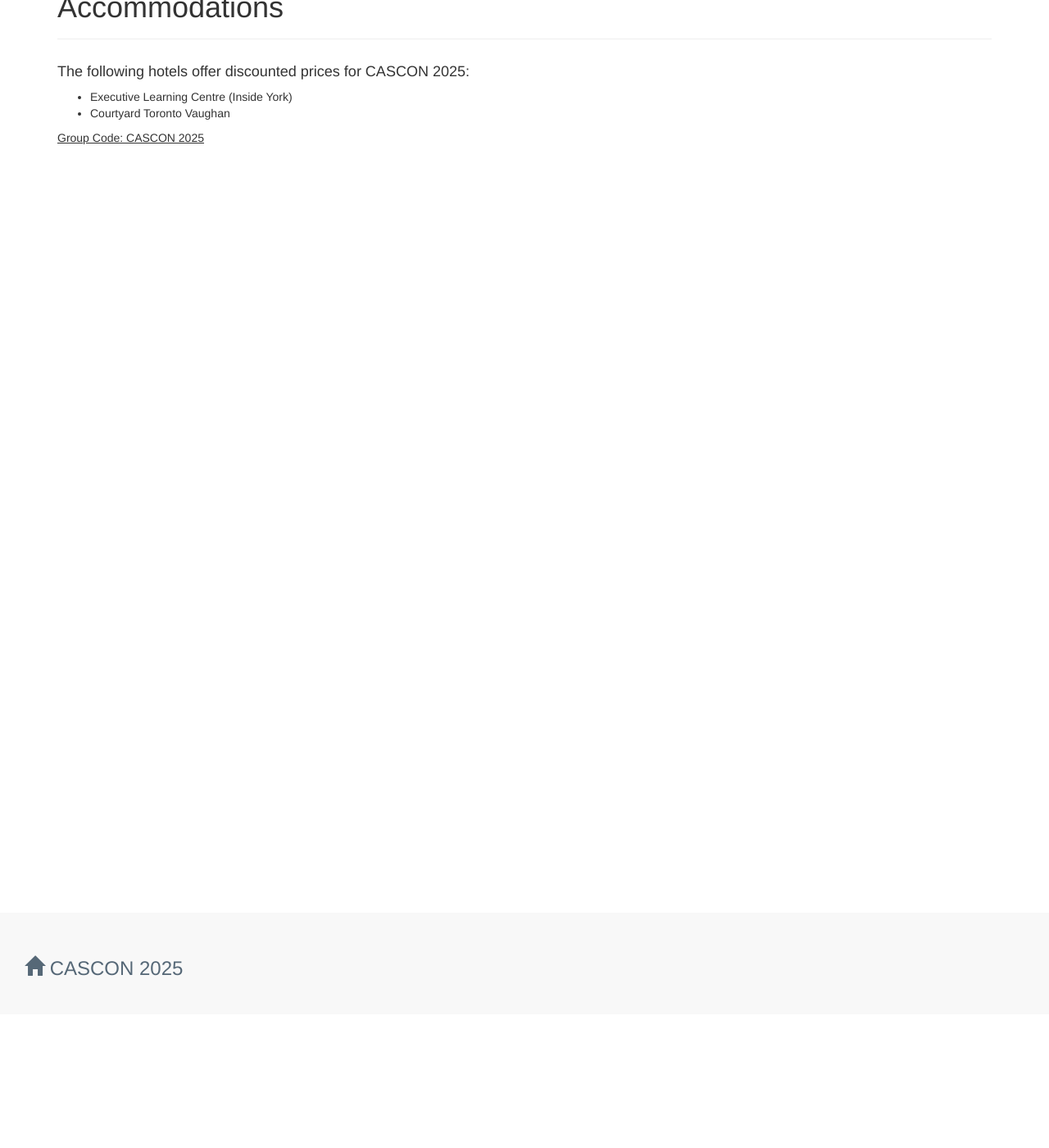
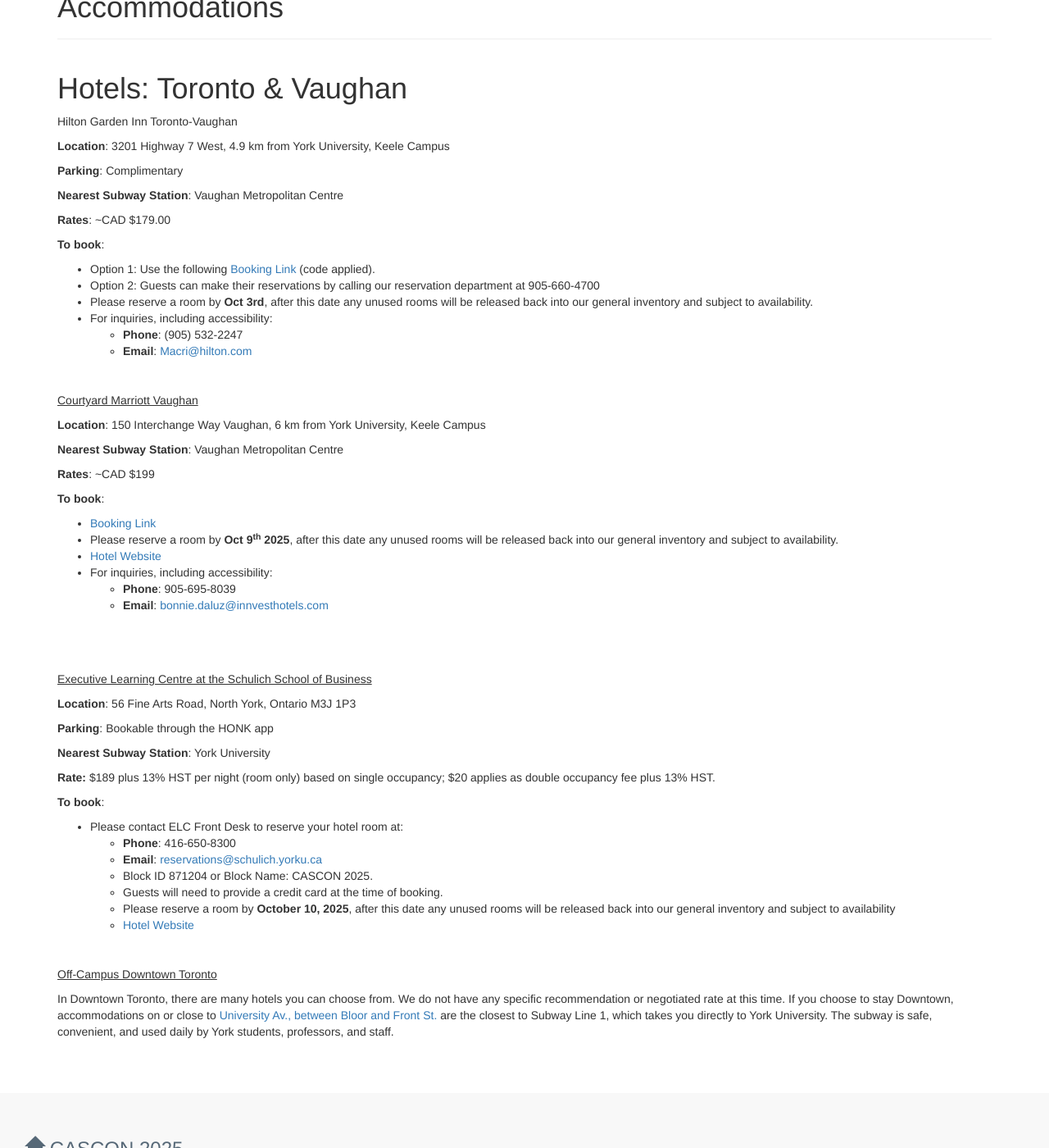
Before and after one commit to ICCSSE/CASCON2025, a Jekyll site: the page built from accommodations.html, in a window 1280 px wide and 1400 px high, scrolled down 270 px. Shown: the whole window at 82% size. Built offline with Jekyll 4.4.1, drawn with Linux system fonts in a browser that asks for light colours; before the commit the page ends 1507 px from its top, so only the background shows below that.

Commit message:
Update accommodations.html

```diff
--- a/accommodations.html
+++ b/accommodations.html
@@ -11,13 +11,64 @@
         <div class="page-header"><h1>Accommodations</h1></div>
       </div>
     </div>
-    <h4>The following hotels offer discounted prices for CASCON 2025:</h4>
-    <ul>
-    <li>Executive Learning Centre (Inside York)</li>
-    <li>Courtyard Toronto Vaughan</li>
-    </ul>
-    <p><span style="text-decoration: underline;">Group Code: CASCON 2025</span></p>
-    <br><br><br><br><br><br><br><br><br><br><br><br><br><br><br><br><br><br><br><br><br><br><br><br><br><br><br><br><br><br>
-    <br><br><br><br><br><br><br><br><br><br><br><br><br><br><br>
+    <h1>Hotels: Toronto &amp; Vaughan</h1>
+<p>Hilton Garden Inn Toronto-Vaughan</p>
+<p><strong>Location</strong>: 3201 Highway 7 West, 4.9 km from York University, Keele Campus</p>
+<p><strong>Parking</strong>: Complimentary</p>
+<p><strong>Nearest Subway Station</strong>: Vaughan Metropolitan Centre</p>
+<p><strong>Rates</strong>: ~CAD $179.00</p>
+<p><strong>To book</strong>:</p>
+<ul>
+<li>Option 1: Use the following&nbsp;<a href="https://www.hilton.com/en/book/reservation/deeplink/?ctyhocn=YYZVAGI&amp;groupCode=92J&amp;arrivaldate=2025-11-09&amp;departuredate=2025-11-13&amp;cid=OM,WW,HILTONLINK,EN,DirectLink&amp;fromId=HILTONLINKDIRECT">Booking Link&nbsp;</a>(code applied).</li>
+<li>Option 2: Guests can make their reservations by calling our reservation department at 905-660-4700</li>
+<li>Please reserve a room by&nbsp;<strong>Oct 3rd</strong>, after this date any unused rooms will be released back into our general inventory and subject to availability.</li>
+<li>For inquiries, including accessibility:
+<ul>
+<li><strong>Phone</strong>: (905) 532-2247</li>
+<li><strong>Email</strong>:&nbsp;<a href="mailto:Cathy.Macri@hilton.com">Macri@hilton.com</a></li>
+</ul>
+</li>
+</ul>
+<p>&nbsp;</p>
+<p><u>Courtyard Marriott Vaughan</u></p>
+<p><strong>Location</strong>: 150 Interchange Way Vaughan, 6 km from York University, Keele Campus</p>
+<p><strong>Nearest Subway Station</strong>: Vaughan Metropolitan Centre</p>
+<p><strong>Rates</strong>: ~CAD $199</p>
+<p><strong>To book</strong>:</p>
+<ul>
+<li><a href="https://www.marriott.com/event-reservations/reservation-link.mi?id=1741298706467&amp;key=GRP&amp;guestreslink2=true&amp;app=resvlink">Booking Link&nbsp;</a></li>
+<li>Please reserve a room by&nbsp;<strong>Oct 9<sup>th</sup> 2025</strong>, after this date any unused rooms will be released back into our general inventory and subject to availability.</li>
+<li><a href="https://www.marriott.com/en-us/hotels/yyzvn-courtyard-toronto-vaughan/overview/?scid=a0b65a8e-4dc3-48dd-bc95-c78ad3e9da14&amp;gclid=EAIaIQobChMIj8Lx7YPw_AIVjsmUCR0TyQO8EAAYASAAEgL0APD_BwE&amp;gclsrc=aw.ds">Hotel Website</a></li>
+<li>For inquiries, including accessibility:
+<ul>
+<li><strong>Phone</strong>: 905-695-8039</li>
+<li><strong>Email</strong>:&nbsp;<a href="mailto:bonnie.daluz@innvesthotels.com">bonnie.daluz@innvesthotels.com</a></li>
+</ul>
+</li>
+</ul>
+<p>&nbsp;</p>
+<p>&nbsp;</p>
+<p><u>Executive Learning Centre at the Schulich School of Business</u></p>
+<p><strong>Location</strong>: 56 Fine Arts Road, North York, Ontario M3J 1P3</p>
+<p><strong>Parking</strong>: Bookable through the HONK app</p>
+<p><strong>Nearest Subway Station</strong>: York University</p>
+<p><strong>Rate</strong><strong>:</strong>&nbsp;$189 plus 13% HST per night (room only) based on single occupancy; $20 applies as double occupancy fee plus 13% HST.</p>
+<p><strong>To book</strong>:</p>
+<ul>
+<li>Please contact ELC Front Desk to reserve your hotel room at:
+<ul>
+<li><strong>Phone</strong>: 416-650-8300</li>
+<li><strong>Email</strong>:&nbsp;<a href="mailto:reservations@schulich.yorku.ca">reservations@schulich.yorku.ca</a></li>
+<li>Block ID 871204 or Block Name: CASCON 2025.</li>
+<li>Guests will need to provide a credit card at the time of booking.</li>
+<li>Please reserve a room by <strong>October 10, 2025</strong>, after this date any unused rooms will be released back into our general inventory and subject to availability</li>
+<li><a href="https://execed.schulich.yorku.ca/about-us/contact-locations/schulich-executive-learning-centre/">Hotel Website</a></li>
+</ul>
+</li>
+</ul>
+<p>&nbsp;</p>
+<p><u>Off-Campus Downtown Toronto</u></p>
+<p>In Downtown Toronto, there are many hotels you can choose from. We do not have any specific recommendation or negotiated rate at this time. If you choose to stay Downtown, accommodations on or close to&nbsp;<a href="https://www.google.com/maps/search/Hotels/@43.660461,-79.4029487,14z/data=!3m1!4b1?entry=ttu">University Av., between Bloor and Front St.</a>&nbsp;are the closest to Subway Line 1, which takes you directly to York University. The subway is safe, convenient, and used daily by York students, professors, and staff.</p>
+<p>&nbsp;</p>
   </div>
 </div>
```
